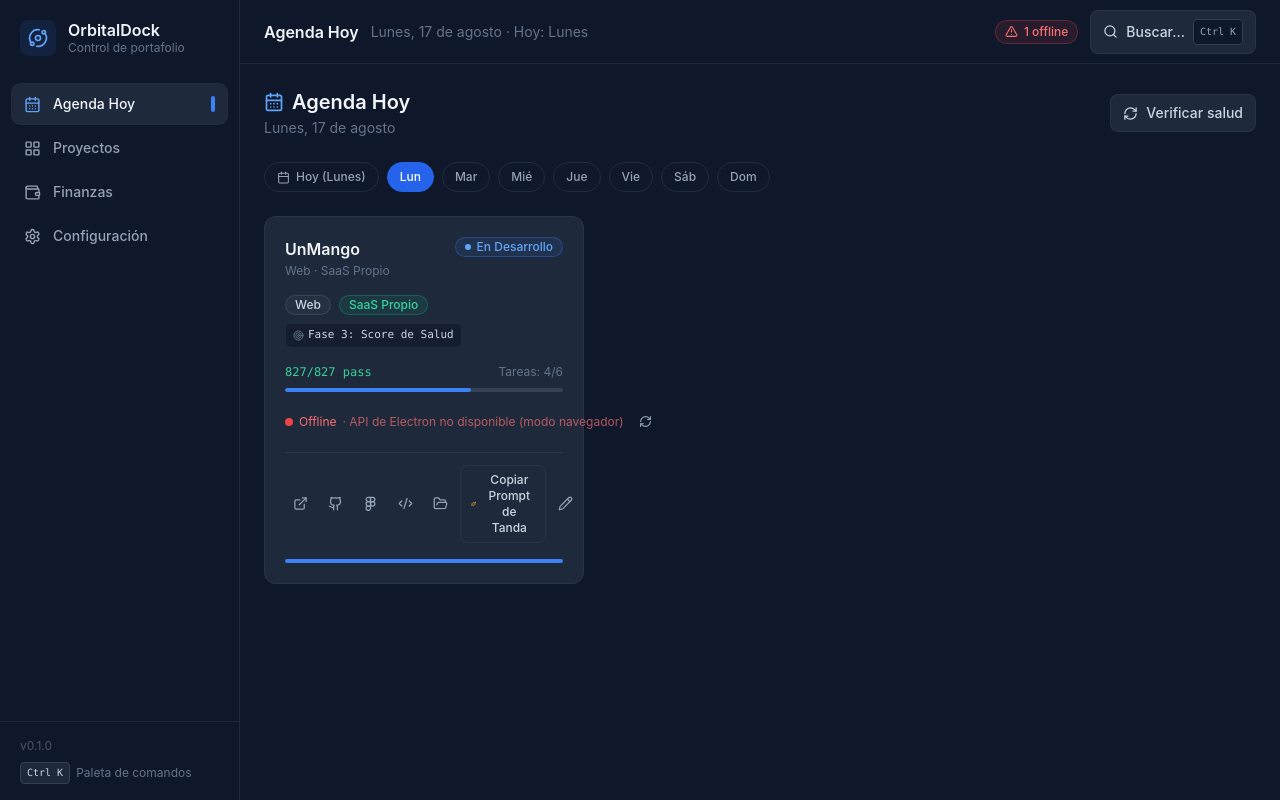
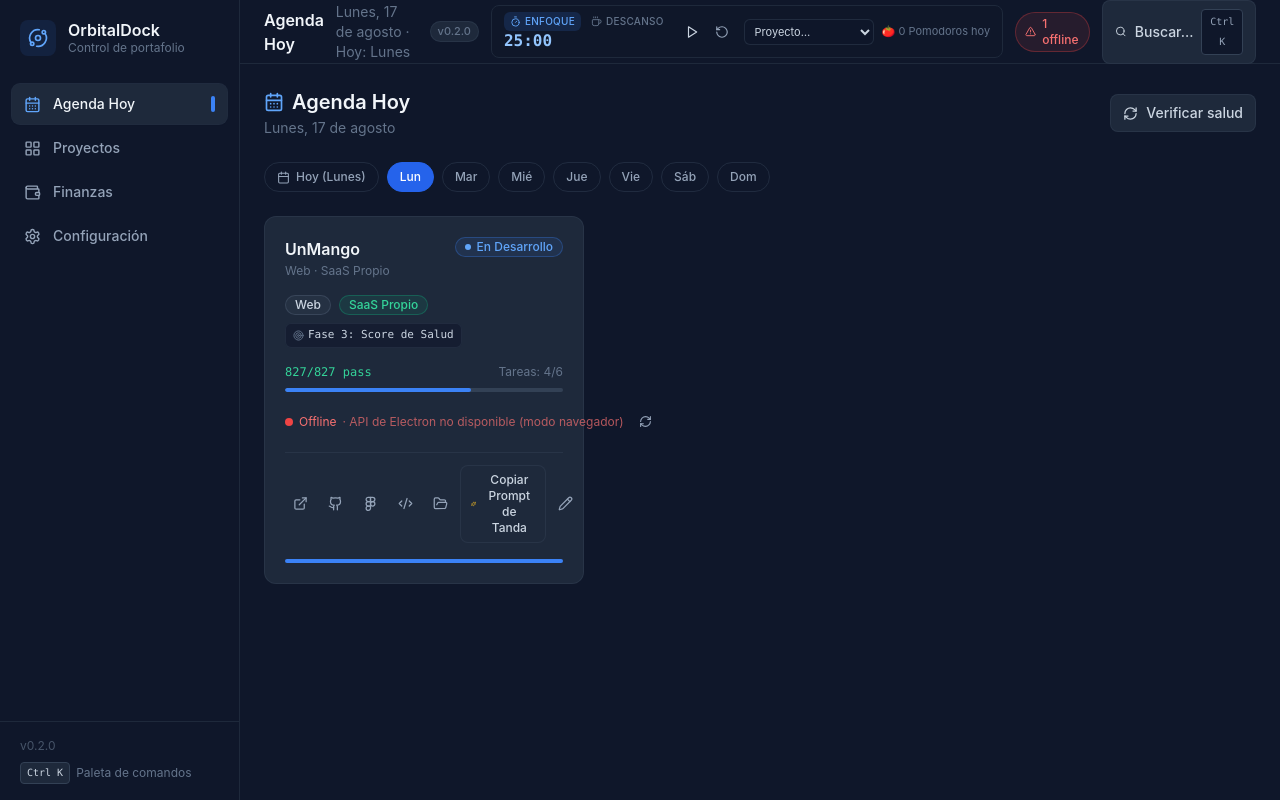
Before and after one commit to seilerdaniel/orbitaldock, a React (Vite) app: page / in a window 1280 px wide. Built offline with nearby package versions, Linux system fonts and the light colour scheme.

Commit message:
feat(v0.2.0): add pomodoro, native notifications, prompt feedback and portable build

```diff
--- a/electron/preload.js
+++ b/electron/preload.js
@@ -6,6 +6,7 @@ contextBridge.exposeInMainWorld('api', {
   openVscode: (rutaLocal) => ipcRenderer.invoke('open-vscode', rutaLocal),
   openFolder: (rutaLocal) => ipcRenderer.invoke('open-folder', rutaLocal),
   checkHealth: (payload) => ipcRenderer.invoke('check-health', payload),
+  showNotification: (payload) => ipcRenderer.invoke('show-notification', payload),
   saveData: (data) => ipcRenderer.invoke('save-data', data),
   loadData: () => ipcRenderer.invoke('load-data')
 });
--- a/src/App.jsx
+++ b/src/App.jsx
@@ -11,6 +11,7 @@ import FinanceModule from './components/FinanceModule';
 import Configuracion from './components/Configuracion';
 import ProjectModal, { blankProject } from './components/ProjectModal';
 import CommandPalette from './components/CommandPalette';
+import PomodoroTimer from './components/PomodoroTimer';
 
 export default function App() {
   const [view, setView] = useState('agenda');
@@ -22,6 +23,7 @@ export default function App() {
   const loadedRef = useRef(false);
   const saveTimer = useRef(null);
   const contentRef = useRef(null);
+  const welcomeFired = useRef(false);
 
   // ---------------- Persistencia ----------------
   useEffect(() => {
@@ -34,6 +36,19 @@ export default function App() {
       setProjects(list);
     });
   }, []);
+
+  // Notificación nativa de bienvenida al iniciar la app (una sola vez por sesión)
+  useEffect(() => {
+    if (!loadedRef.current || welcomeFired.current) return;
+    welcomeFired.current = true;
+    const hoy = todayName();
+    const count = projects.filter((p) => (p.diasAsignados || []).includes(hoy)).length;
+    api.showNotification({
+      title: '🚀 OrbitalDock v0.2.0',
+      body: `Tienes ${count} ${count === 1 ? 'proyecto' : 'proyectos'} programados para hoy`
+    });
+    // eslint-disable-next-line react-hooks/exhaustive-deps
+  }, [projects]);
 
   useEffect(() => {
     if (!loadedRef.current) return;
@@ -81,6 +96,13 @@ export default function App() {
     }
     setHealth((h) => ({ ...h, [project.id]: { checking: true, ok: null } }));
     const res = await api.checkHealth({ url, timeoutMs: 4000 });
+    if (res && !res.ok) {
+      const reason = res.status ? `HTTP ${res.status}` : res.error || 'sin respuesta';
+      api.showNotification({
+        title: '⚠️ Alerta de Caída',
+        body: `${project.nombre} no responde (${reason})`
+      });
+    }
     setHealth((h) => ({
       ...h,
       [project.id]: {
@@ -168,8 +190,12 @@ export default function App() {
             <span className="text-sm text-slate-500">
               {formatFecha()} · Hoy: {todayName()}
             </span>
+            <span className="rounded-full bg-slate-800 px-2 py-0.5 text-[11px] font-medium text-slate-500 ring-1 ring-inset ring-slate-700/50">
+              v0.2.0
+            </span>
           </div>
           <div className="flex items-center gap-3">
+            <PomodoroTimer projects={projects} />
             {downCount > 0 && (
               <span className="inline-flex items-center gap-1.5 rounded-full bg-red-500/10 px-2.5 py-1 text-xs font-medium text-red-400 ring-1 ring-inset ring-red-500/30">
                 <AlertTriangle size={13} />
--- /dev/null
+++ b/src/components/PomodoroTimer.jsx
@@ -0,0 +1,225 @@
+import React, { useCallback, useEffect, useRef, useState } from 'react';
+import { Pause, Play, RotateCcw, Timer, Coffee } from 'lucide-react';
+import { api } from '../lib/api';
+import { cn } from '../lib/cn';
+
+const FOCUS_SECONDS = 25 * 60;
+const BREAK_SECONDS = 5 * 60;
+const CYCLES_KEY = 'orbitaldock-pomodoro-cycles';
+
+function dateKey() {
+  return new Date().toISOString().slice(0, 10);
+}
+
+function loadCycles() {
+  try {
+    const raw = localStorage.getItem(CYCLES_KEY);
+    const data = raw ? JSON.parse(raw) : {};
+    return Number(data[dateKey()]) || 0;
+  } catch {
+    return 0;
+  }
+}
+
+function persistCycles(count) {
+  try {
+    const raw = localStorage.getItem(CYCLES_KEY);
+    const data = raw ? JSON.parse(raw) : {};
+    data[dateKey()] = count;
+    localStorage.setItem(CYCLES_KEY, JSON.stringify(data));
+  } catch {
+    /* localStorage no disponible */
+  }
+}
+
+/**
+ * Widget Pomodoro (25 min enfoque / 5 min descanso) para la barra superior.
+ * Al llegar a 00:00 dispara una notificación nativa y un beep discreto (Web Audio API).
+ */
+export default function PomodoroTimer({ projects = [] }) {
+  const [mode, setMode] = useState('focus'); // 'focus' | 'break'
+  const [secondsLeft, setSecondsLeft] = useState(FOCUS_SECONDS);
+  const [running, setRunning] = useState(false);
+  const [projectId, setProjectId] = useState('');
+  const [cycles, setCycles] = useState(loadCycles);
+
+  const audioCtxRef = useRef(null);
+
+  const total = mode === 'focus' ? FOCUS_SECONDS : BREAK_SECONDS;
+  const mm = String(Math.floor(secondsLeft / 60)).padStart(2, '0');
+  const ss = String(secondsLeft % 60).padStart(2, '0');
+
+  const selectedProject = projects.find((p) => p.id === projectId) || null;
+
+  // Audio: contexto Web Audio creado/retomado con el gesto del usuario (Play)
+  const ensureAudio = useCallback(() => {
+    try {
+      if (!audioCtxRef.current) {
+        const Ctx = window.AudioContext || window.webkitAudioContext;
+        if (Ctx) audioCtxRef.current = new Ctx();
+      }
+      audioCtxRef.current?.resume?.();
+    } catch {
+      /* audio no disponible */
+    }
+  }, []);
+
+  // Beep discreto: 3 tonos cortos (880Hz, 880Hz, 1100Hz)
+  const playBeep = useCallback(() => {
+    try {
+      const ctx = audioCtxRef.current;
+      if (!ctx) return;
+      const beepAt = (offset, freq, dur) => {
+        const osc = ctx.createOscillator();
+        const gain = ctx.createGain();
+        const t = ctx.currentTime + offset;
+        osc.type = 'sine';
+        osc.frequency.value = freq;
+        gain.gain.setValueAtTime(0.0001, t);
+        gain.gain.exponentialRampToValueAtTime(0.25, t + 0.02);
+        gain.gain.exponentialRampToValueAtTime(0.0001, t + dur);
+        osc.connect(gain);
+        gain.connect(ctx.destination);
+        osc.start(t);
+        osc.stop(t + dur + 0.05);
+      };
+      beepAt(0, 880, 0.15);
+      beepAt(0.2, 880, 0.15);
+      beepAt(0.4, 1100, 0.25);
+    } catch {
+      /* fallo silencioso del beep */
+    }
+  }, []);
+
+  // Ciclo completado: notificación nativa + beep + contador + cambio de modo
+  const handleComplete = useCallback(() => {
+    setRunning(false);
+    playBeep();
+
+    if (mode === 'focus') {
+      const next = cycles + 1;
+      setCycles(next);
+      persistCycles(next);
+      api.showNotification({
+        title: '🍅 Pomodoro completado',
+        body: selectedProject
+          ? `${selectedProject.nombre}: 25 min de enfoque completados. ¡Tomate el descanso!`
+          : '25 min de enfoque completados. ¡Tomate el descanso!'
+      });
+      setMode('break');
+      setSecondsLeft(BREAK_SECONDS);
+    } else {
+      api.showNotification({
+        title: '🌿 Descanso terminado',
+        body: selectedProject
+          ? `Volvé al enfoque con ${selectedProject.nombre} cuando estés listo.`
+          : 'Volvé al enfoque cuando estés listo.'
+      });
+      setMode('focus');
+      setSecondsLeft(FOCUS_SECONDS);
+    }
+  }, [mode, cycles, selectedProject, playBeep]);
+
+  // Tick del temporizador
+  useEffect(() => {
+    if (!running) return;
+    const id = setInterval(() => {
+      setSecondsLeft((s) => (s > 0 ? s - 1 : 0));
+    }, 1000);
+    return () => clearInterval(id);
+  }, [running]);
+
+  // Detección de 00:00
+  useEffect(() => {
+    if (running && secondsLeft === 0) handleComplete();
+  }, [running, secondsLeft, handleComplete]);
+
+  const start = () => {
+    ensureAudio();
+    setRunning(true);
+  };
+  const pause = () => setRunning(false);
+  const reset = () => {
+    setRunning(false);
+    setSecondsLeft(total);
+  };
+  const switchMode = (next) => {
+    setRunning(false);
+    setMode(next);
+    setSecondsLeft(next === 'focus' ? FOCUS_SECONDS : BREAK_SECONDS);
+  };
+
+  const modeBtn = (id, label, IconComponent, activeCls) => (
+    <button
+      key={id}
+      type="button"
+      onClick={() => switchMode(id)}
+      className={cn(
+        'inline-flex items-center gap-1 rounded-md px-1.5 py-0.5 text-[10px] font-medium uppercase tracking-wide transition-colors duration-150',
+        mode === id ? activeCls : 'text-slate-500 hover:text-slate-300'
+      )}
+    >
+      <IconComponent size={11} />
+      {label}
+    </button>
+  );
+
+  return (
+    <div
+      className="flex items-center gap-2 rounded-lg border border-slate-800 bg-slate-900/80 px-3 py-1.5"
+      title="Temporizador Pomodoro (25 min enfoque / 5 min descanso)"
+    >
+      <div className="flex flex-col items-start">
+        <div className="flex items-center gap-1">
+          {modeBtn('focus', 'Enfoque', Timer, 'bg-blue-500/15 text-blue-400')}
+          {modeBtn('break', 'Descanso', Coffee, 'bg-emerald-500/15 text-emerald-400')}
+        </div>
+        <span
+          className={cn(
+            'font-mono text-base font-semibold leading-tight tabular-nums',
+            mode === 'focus' ? 'text-blue-300' : 'text-emerald-300'
+          )}
+        >
+          {mm}:{ss}
+        </span>
+      </div>
+
+      <div className="flex items-center gap-0.5">
+        <button
+          type="button"
+          onClick={running ? pause : start}
+          className="btn-icon h-7 w-7 p-0 text-slate-300 hover:text-white"
+          title={running ? 'Pausar' : 'Iniciar'}
+        >
+          {running ? <Pause size={14} /> : <Play size={14} />}
+        </button>
+        <button
+          type="button"
+          onClick={reset}
+          className="btn-icon h-7 w-7 p-0"
+          title="Reiniciar"
+        >
+          <RotateCcw size={14} />
+        </button>
+      </div>
+
+      <select
+        value={projectId}
+        onChange={(e) => setProjectId(e.target.value)}
+        className="max-w-[130px] rounded-md border border-slate-700/50 bg-slate-900/70 px-1.5 py-1 text-[11px] text-slate-300 focus:outline-none focus:ring-1 focus:ring-blue-500/50"
+        title="Asociar temporizador a un proyecto"
+      >
+        <option value="">Proyecto…</option>
+        {projects.map((p) => (
+          <option key={p.id} value={p.id}>
+            {p.nombre}
+          </option>
+        ))}
+      </select>
+
+      <span className="whitespace-nowrap text-[11px] text-slate-500" title="Pomodoros completados hoy">
+        🍅 {cycles} {cycles === 1 ? 'Pomodoro hoy' : 'Pomodoros hoy'}
+      </span>
+    </div>
+  );
+}
--- a/src/components/Sidebar.jsx
+++ b/src/components/Sidebar.jsx
@@ -49,7 +49,7 @@ export default function Sidebar({ view, onViewChange }) {
 
       {/* Footer */}
       <div className="border-t border-slate-800 px-5 py-4">
-        <p className="text-xs text-slate-600">v0.1.0</p>
+        <p className="text-xs text-slate-600">v0.2.0</p>
         <p className="mt-2 inline-flex items-center gap-1.5 text-xs text-slate-500">
           <kbd className="rounded border border-slate-700 bg-slate-800 px-1.5 py-0.5 font-mono text-[10px] text-slate-300">
             Ctrl K
--- a/src/lib/api.js
+++ b/src/lib/api.js
@@ -8,6 +8,7 @@ export const api = {
   openVscode: (rutaLocal) => guard(() => window.api.openVscode(rutaLocal)),
   openFolder: (rutaLocal) => guard(() => window.api.openFolder(rutaLocal)),
   checkHealth: (payload) => guard(() => window.api.checkHealth(payload)),
+  showNotification: (payload) => guard(() => window.api.showNotification(payload)),
   saveData: (data) => guard(() => window.api.saveData(data)),
   loadData: () => guard(() => window.api.loadData())
 };
```
Also changed, not shown: electron/main.js (+28 -2 lines), package.json (+10 -3 lines), src/components/OpenCodePromptButton.jsx (+7 -3 lines), src/data/seed.js (+5 -5 lines), public/icon.png (added).
